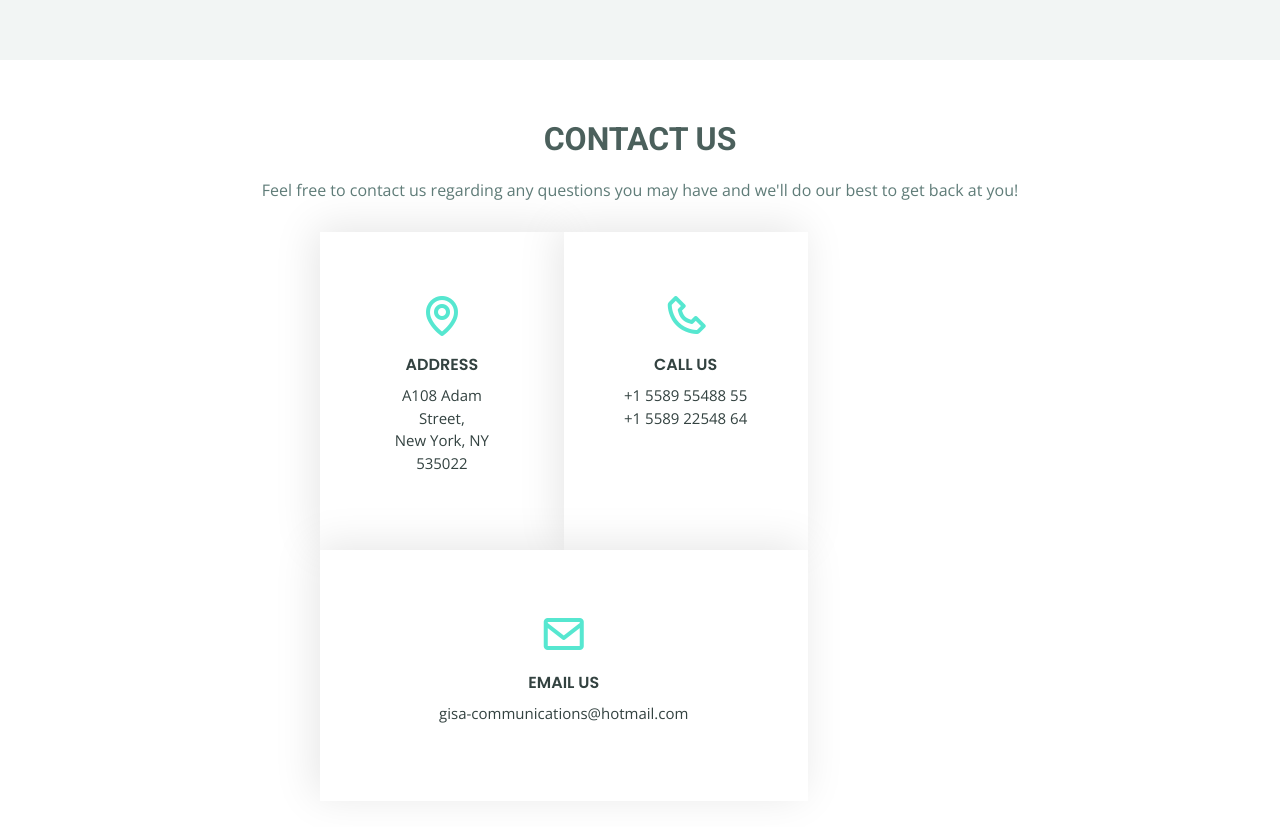
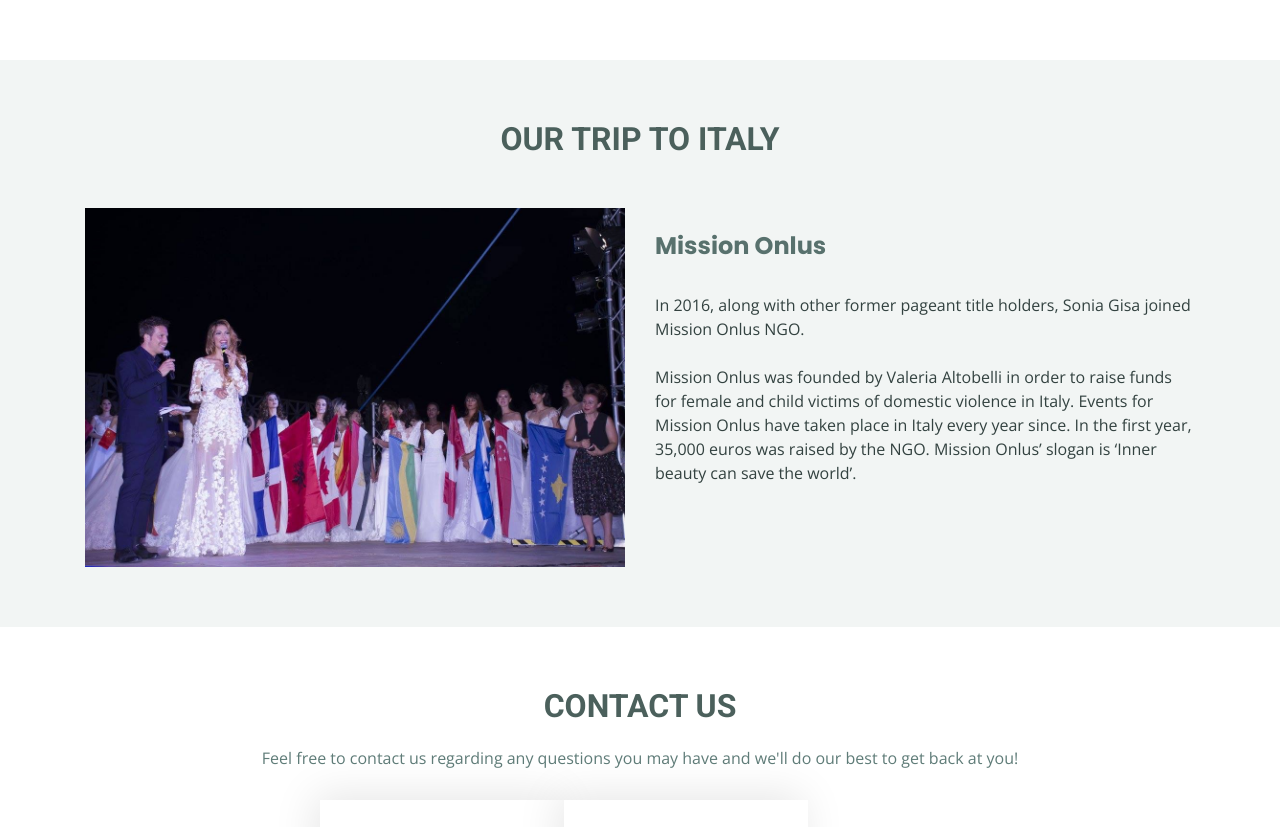
Before and after one commit to esecdeveloper/RwandanFoundation, a plain HTML site: page index.html in a window 1280 px wide. Shown: the part 2841-3668 px from the top of the page. Drawn offline with nearby package versions, Linux system fonts and the light colour scheme.

Commit message:
added italy

```diff
--- a/index.html
+++ b/index.html
@@ -216,9 +216,7 @@ In 2017, she acted in film rattrapage by director Tristan Séguéla and in 2019,
     <!-- ======= Our Portfolio Section ======= -->
 
 
-
-
-    <section id="portfolio" class="about section-bg">
+    <section id="portfolio" class="about">
       <div class="container">
 
         <div class="section-title">
@@ -239,6 +237,31 @@ In 2017, she acted in film rattrapage by director Tristan Séguéla and in 2019,
             <br/><br/>
 Growing up, I felt that I had a purpose to go back and provide the same support that I received when I was young. We started by donating clothes to children and look forward to providing school fees.
 </p>
+          </div>
+        </div>
+
+      </div>
+    </section>
+
+    <section id="italy" class="about section-bg">
+      <div class="container">
+
+        <div class="section-title">
+          <h2>Our Trip to Italy</h2>
+        </div>
+
+        <div class="row">
+          <div class="col-lg-6">
+            <img src="assets/img/italy.jpeg" class="img-fluid" alt="">
+          </div>
+          <div class="col-lg-6 pt-4 pt-lg-0 content">
+            <br/>
+            <h3><strong>Mission Onlus</strong></h3>
+            <br/>
+            <p>In 2016, along with other former pageant title holders, Sonia Gisa joined Mission Onlus NGO.<br/><br/>
+
+Mission Onlus was founded by Valeria Altobelli in order to raise funds for female and child victims of domestic violence in Italy. Events for Mission Onlus have taken place in Italy every year since. In the first year, 35,000 euros was raised by the NGO. Mission Onlus’ slogan is ‘Inner beauty can save the world’.</p>
+
           </div>
         </div>
 
```
Also changed, not shown: assets/img/italy.jpeg (added).
